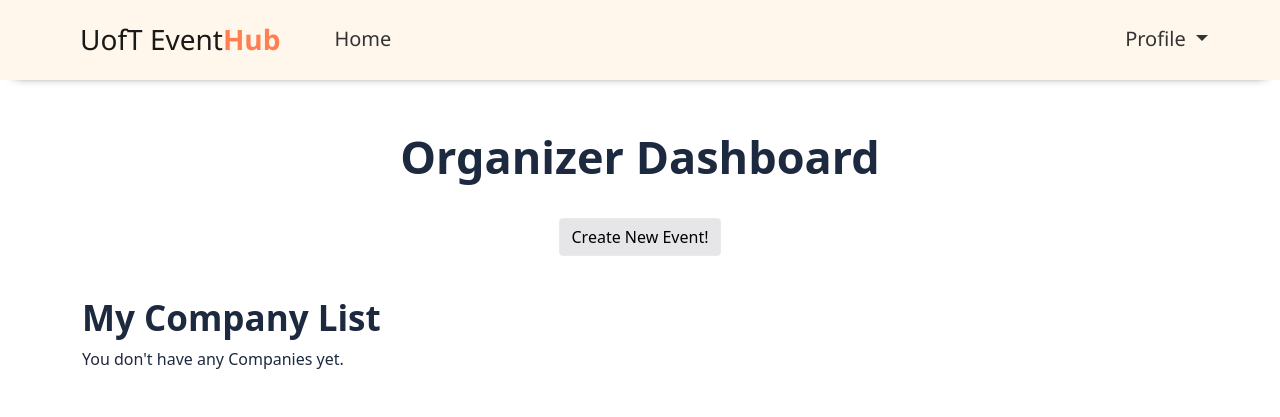
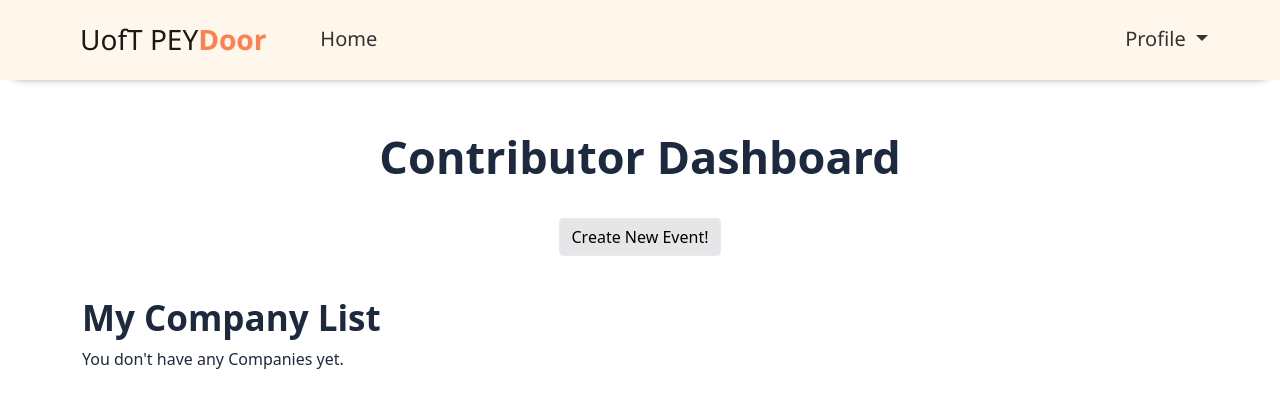
Before and after one commit to jhanavigera/peydoor, a Flask app: template app/templates/organizer_main.html in a window 1280 px wide. Shown: the top 417 px of the page. Run offline with Flask 3, Linux system fonts and the light colour scheme; the template is opened without the code that fills it, so the values that code supplies are empty; some libraries are stand-ins or nearby versions; some web fonts are replaced.

Commit message:
Changed some names

```diff
--- a/app/templates/base.html
+++ b/app/templates/base.html
@@ -66,7 +66,7 @@
           <div class="row d-flex justify-content-center align-items-center h-100">
             <div class="col-lg-12 col-xl-11">
                 <div class="page-header">
-                    <p class="text-center h1 fw-bold mb-5 mx-1 mx-md-4 mt-4">Login to UofT Event<span style="color: #FF7F50;">Hub</span></p>
+                    <p class="text-center h1 fw-bold mb-5 mx-1 mx-md-4 mt-4">Login to UofT PEY<span style="color: #FF7F50;">Door</span></p>
                 </div>
                 {% with messages = get_flashed_messages(with_categories=true) %}
                 {% if messages %}
--- a/app/templates/event.html
+++ b/app/templates/event.html
@@ -76,7 +76,7 @@
                     {% if event.long_description != ""%}
                     <p>{{event.long_description}}</p>
                     {% else %}
-                    <p>The organizer did not provide detailed information about the event.</p>
+                    <p>The Contributor did not provide detailed information about the event.</p>
                     {% endif %}
                 </div>
 
--- a/app/templates/event_admin.html
+++ b/app/templates/event_admin.html
@@ -6,7 +6,7 @@
 {% block navbar %}
     <nav class="navbar navbar-expand-lg navbar-light bg-light custom-navbar">
         <a class="navbar-brand" href="/">
-          <h3 class="nav-logo"> UofT Event<span class="hub">Hub</span>  </h3>
+          <h3 class="nav-logo"> UofT PEY<span class="hub">Door</span>  </h3>
         </a>
         <button class="navbar-toggler" type="button" data-toggle="collapse" data-target="#navbarNavDropdown" aria-controls="navbarNavDropdown" aria-expanded="false" aria-label="Toggle navigation">
             <span class="navbar-toggler-icon"></span>
@@ -84,7 +84,7 @@
                     {% if event.long_description != ""%}
                     <p>{{event.long_description}}</p>
                     {% else %}
-                    <p>The organizer did not provide detailed information about the event.</p>
+                    <p>The Contributor did not provide detailed information about the experience.</p>
                     {% endif %}
                 </div>
 
--- a/app/templates/organizer_main.html
+++ b/app/templates/organizer_main.html
@@ -4,7 +4,7 @@
 {% block navbar %}
     <nav class="navbar navbar-expand-lg navbar-light bg-light custom-navbar">
         <a class="navbar-brand" href="/">
-          <h3 class="nav-logo"> UofT Event<span class="hub">Hub</span>  </h3>
+          <h3 class="nav-logo"> UofT PEY<span class="hub">Door</span>  </h3>
         </a>
         <button class="navbar-toggler" type="button" data-toggle="collapse" data-target="#navbarNavDropdown" aria-controls="navbarNavDropdown" aria-expanded="false" aria-label="Toggle navigation">
             <span class="navbar-toggler-icon"></span>
@@ -45,7 +45,7 @@
 
     {% block page_content %}
         <div class="page-header">
-            <h1>Organizer Dashboard</h1>
+            <h1>Contributor Dashboard</h1>
             <a href="/events/create_event">
                 <div type="button" class="create-new-event-btn btn btn-default">
                     Create New Event!
--- a/app/templates/register.html
+++ b/app/templates/register.html
@@ -24,7 +24,7 @@
       <div class="row d-flex justify-content-center align-items-center h-100">
         <div class="col-lg-12 col-xl-11">
           <div class="page-header">
-            <p class="text-center h1 fw-bold mb-5 mx-1 mx-md-4 mt-4">Register to UofT Event Hub</p>
+            <p class="text-center h1 fw-bold mb-5 mx-1 mx-md-4 mt-4">Register to UofT PEYDoor</p>
           </div>
           <div class="card text-black" style="border-radius: 25px;">
             <div class="card-body welcome-card-body">
```
